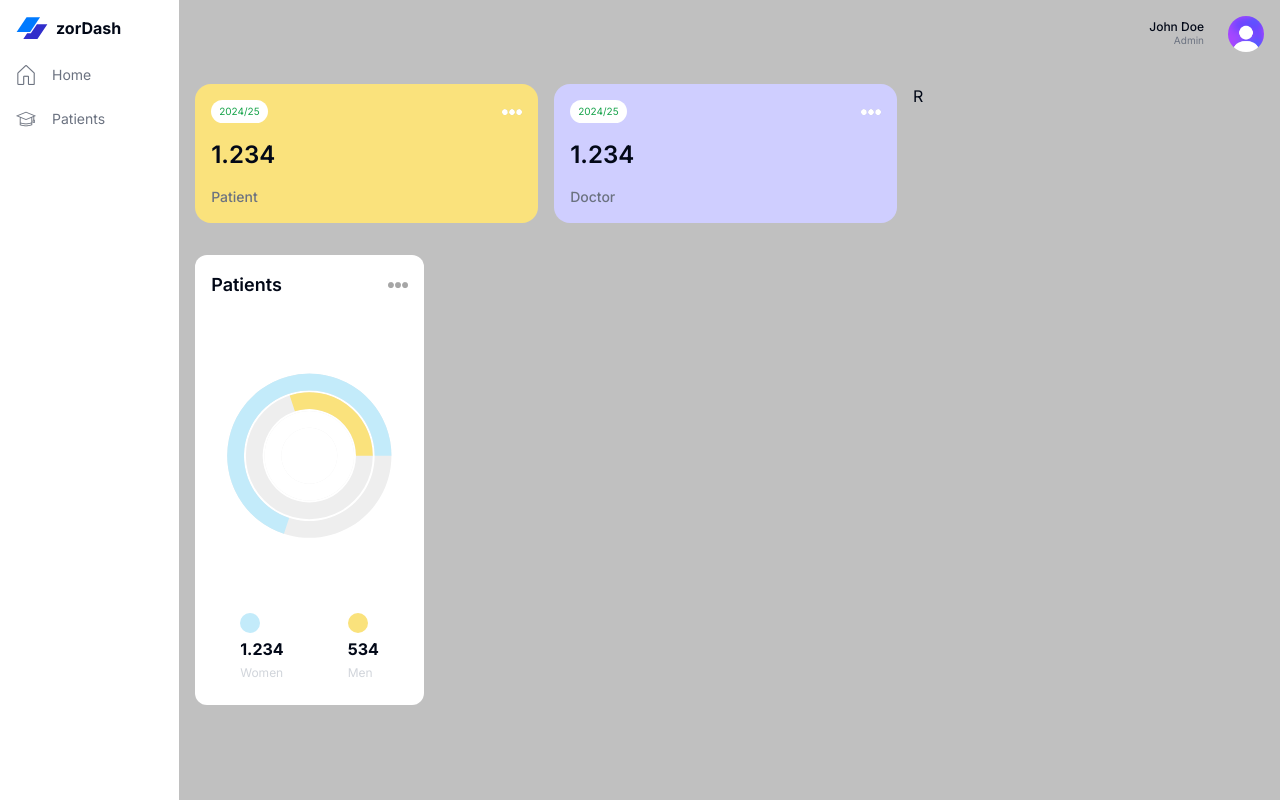
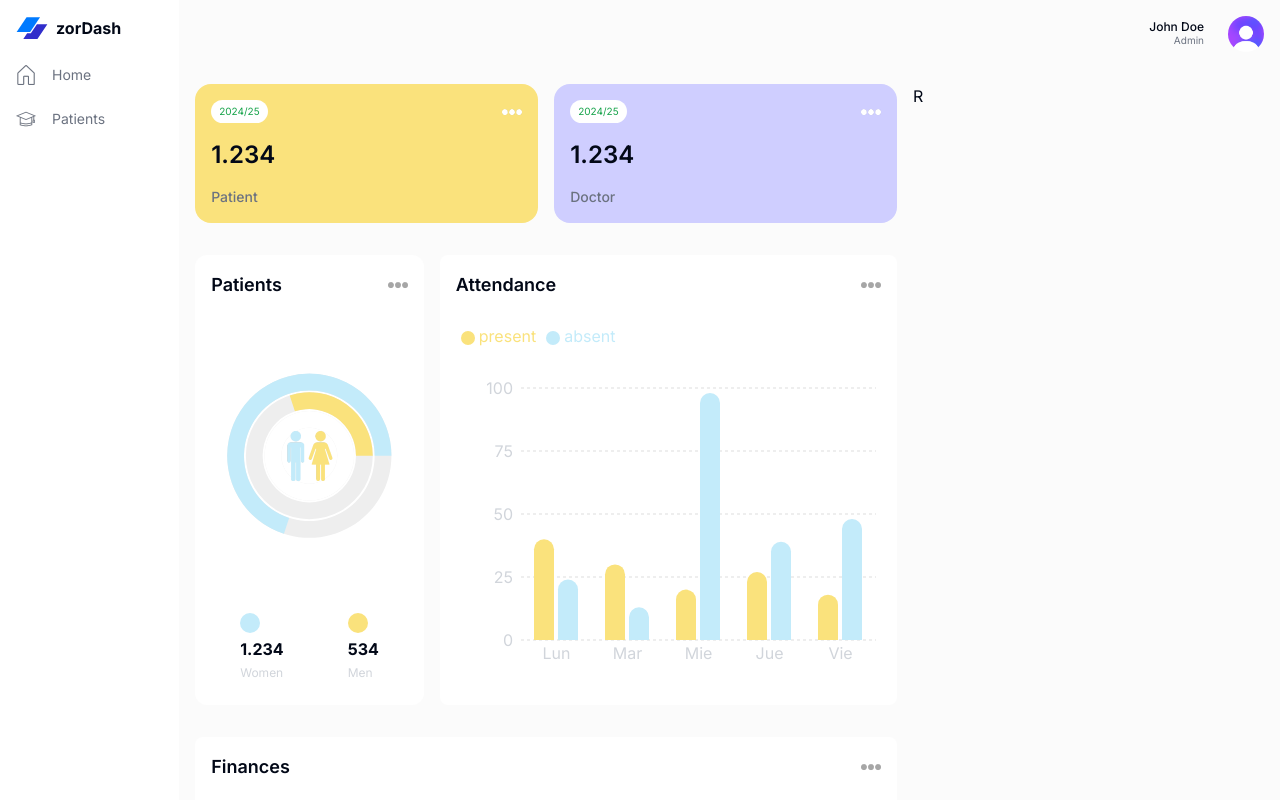
Before and after one commit to viagraz0r/next-dashboard-ui, a Next.js app: page /admin in a window 1280 px wide. Built offline with nearby package versions, Linux system fonts and the light colour scheme.

Commit message:
- Se termina el componente CountChart.. - Se crean los componentes AttendanceChart y FinanceChart

```diff
--- a/src/app/(dashboard)/admin/page.tsx
+++ b/src/app/(dashboard)/admin/page.tsx
@@ -1,4 +1,6 @@
+import AttendanceChart from '@/components/AttendanceChart';
 import CountChart from '@/components/CountChart';
+import FinanceChart from '@/components/FinanceChart';
 import UserCard from '@/components/UserCard';
 
 const AdminPage = () => {
@@ -18,10 +20,14 @@ const AdminPage = () => {
 						<CountChart />
 					</div>
 					{/* ATTENDANCE CHART */}
-					<div className="w-full lg:w-2/3 h-[450px]"></div>
+					<div className="w-full lg:w-2/3 h-[450px]">
+						<AttendanceChart />
+					</div>
 				</div>
 				{/* BOTTOM CHART */}
-				<div></div>
+				<div className="w-full h-[500px]">
+					<FinanceChart />
+				</div>
 			</div>
 			{/* RIGHT */}
 			<div className="w-full lg:w-1/3">R</div>
--- a/src/app/(dashboard)/layout.tsx
+++ b/src/app/(dashboard)/layout.tsx
@@ -19,7 +19,7 @@ export default function DashboardLayout({
 				<Menu />
 			</div>
 			{/*RIGHT*/}
-			<div className="w-[86%] md:w-[92%] lg:w-[84%] xl:w-[86%] overflow-scroll bg-[#c0c0c0]">
+			<div className="w-[86%] md:w-[92%] lg:w-[84%] xl:w-[86%] overflow-scroll bg-[#fbfbfb]">
 				<NavBar />
 				{children}
 			</div>
--- /dev/null
+++ b/src/components/AttendanceChart.tsx
@@ -0,0 +1,70 @@
+'use client';
+
+import Image from 'next/image';
+import {
+	BarChart,
+	Bar,
+	Rectangle,
+	XAxis,
+	YAxis,
+	CartesianGrid,
+	Tooltip,
+	Legend,
+	ResponsiveContainer,
+} from 'recharts';
+
+const data = [
+	{
+		name: 'Lun',
+		present: 40,
+		absent: 24,
+	},
+	{
+		name: 'Mar',
+		present: 30,
+		absent: 13,
+	},
+	{
+		name: 'Mie',
+		present: 20,
+		absent: 98,
+	},
+	{
+		name: 'Jue',
+		present: 27,
+		absent: 39,
+	},
+	{
+		name: 'Vie',
+		present: 18,
+		absent: 48,
+	},
+];
+
+const AttendanceChart = () => {
+	return (
+		<div className="bg-white rounded-lg p-4 h-full">
+			<div className="flex justify-between items-center">
+				<h1 className="text-lg font-semibold">Attendance</h1>
+				<Image src="/moreDark.png" alt="" width={20} height={20} />
+			</div>
+			<ResponsiveContainer width="100%" height="90%">
+				<BarChart width={500} height={300} data={data} barSize={20}>
+					<CartesianGrid strokeDasharray="3 3" vertical={false} stroke="#ddd" />
+					<XAxis dataKey="name" axisLine={false} tick={{ fill: '#d1d5db' }} tickLine={false} />
+					<YAxis axisLine={false} tick={{ fill: '#d1d5db' }} tickLine={false} />
+					<Tooltip contentStyle={{ borderRadius: '10px', borderColor: 'lightgray' }} />
+					<Legend
+						align="left"
+						verticalAlign="top"
+						wrapperStyle={{ paddingTop: '20px', paddingBottom: '40px' }}
+					/>
+					<Bar dataKey="present" fill="#FAE27C" legendType="circle" radius={[10, 10, 0, 0]} />
+					<Bar dataKey="absent" fill="#c3ebfa" legendType="circle" radius={[10, 10, 0, 0]} />
+				</BarChart>
+			</ResponsiveContainer>
+		</div>
+	);
+};
+
+export default AttendanceChart;
--- a/src/components/CountChart.tsx
+++ b/src/components/CountChart.tsx
@@ -30,7 +30,7 @@ const CountChart = () => {
 				<Image src="/moreDark.png" alt="" width={20} height={20} />
 			</div>
 			{/* CHART */}
-			<div className="w-full h-[75%]">
+			<div className="relative w-full h-[75%]">
 				<ResponsiveContainer>
 					<RadialBarChart
 						cx="50%"
@@ -48,6 +48,13 @@ const CountChart = () => {
 						{/* <Legend iconSize={10} layout="vertical" verticalAlign="middle" /> */}
 					</RadialBarChart>
 				</ResponsiveContainer>
+				<Image
+					src="/maleFemale.png"
+					alt="maleFemaleImg"
+					width={50}
+					height={50}
+					className="absolute top-1/2 left-1/2 -translate-x-1/2 -translate-y-1/2"
+				/>
 			</div>
 			{/* BOTTOM */}
 			<div className="flex justify-center gap-16">
--- /dev/null
+++ b/src/components/FinanceChart.tsx
@@ -0,0 +1,121 @@
+'use client';
+
+import {
+	LineChart,
+	Line,
+	XAxis,
+	YAxis,
+	CartesianGrid,
+	Tooltip,
+	Legend,
+	ResponsiveContainer,
+} from 'recharts';
+
+const data = [
+	{
+		name: 'Ene',
+		income: 4000,
+		expanse: 2400,
+	},
+	{
+		name: 'Feb',
+		income: 3000,
+		expanse: 1398,
+	},
+	{
+		name: 'Mar',
+		income: 2000,
+		expanse: 9800,
+	},
+	{
+		name: 'Abr',
+		income: 2780,
+		expanse: 3908,
+	},
+	{
+		name: 'May',
+		income: 1890,
+		expanse: 4800,
+	},
+	{
+		name: 'Jun',
+		income: 2390,
+		expanse: 3800,
+	},
+	{
+		name: 'Jul',
+		income: 3490,
+		expanse: 4300,
+	},
+	{
+		name: 'Ago',
+		income: 3497,
+		expanse: 3000,
+	},
+	{
+		name: 'Sep',
+		income: 4900,
+		expanse: 4100,
+	},
+	{
+		name: 'Oct',
+		income: 5490,
+		expanse: 4000,
+	},
+	{
+		name: 'Nov',
+		income: 340,
+		expanse: 300,
+	},
+	{
+		name: 'Dic',
+		income: 3400,
+		expanse: 4350,
+	},
+];
+
+import Image from 'next/image';
+
+const FinanceChart = () => {
+	return (
+		<div className="bg-white rounded-lg p-4 h-full">
+			<div className="flex justify-between items-center">
+				<h1 className="text-lg font-semibold">Finances</h1>
+				<Image src="/moreDark.png" alt="" width={20} height={20} />
+			</div>
+			<ResponsiveContainer width="100%" height="90%">
+				<LineChart
+					width={500}
+					height={300}
+					data={data}
+					margin={{
+						top: 5,
+						right: 30,
+						left: 20,
+						bottom: 5,
+					}}
+				>
+					<CartesianGrid strokeDasharray="3 3" stroke="#ddd" />
+					<XAxis
+						dataKey="name"
+						axisLine={false}
+						tick={{ fill: '#d1d5db' }}
+						tickLine={false}
+						tickMargin={10}
+					/>
+					<YAxis axisLine={false} tick={{ fill: '#d1d5db' }} tickLine={false} tickMargin={20} />
+					<Tooltip />
+					<Legend
+						align="center"
+						verticalAlign="top"
+						wrapperStyle={{ paddingTop: '10px', paddingBottom: '30px' }}
+					/>
+					<Line type="monotone" dataKey="income" stroke="#c3ebfa" strokeWidth={5} />
+					<Line type="monotone" dataKey="expanse" stroke="#cfceff" strokeWidth={5} />
+				</LineChart>
+			</ResponsiveContainer>
+		</div>
+	);
+};
+
+export default FinanceChart;
```
